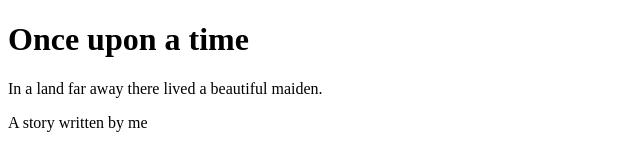
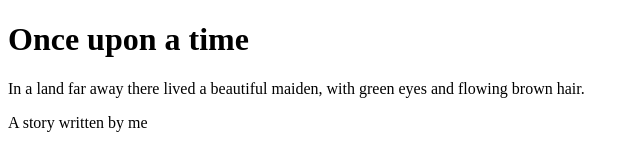
Before and after one commit to brendalong/redesigned-octo-train, a plain HTML site: page index.html in a window 1280 px wide. Shown: the whole page, without its empty margins (0-640 px from the left). Drawn offline with Linux system fonts and the light colour scheme.

Commit message:
added hair and ey color

```diff
--- a/index.html
+++ b/index.html
@@ -8,7 +8,7 @@
 		<h1>Once upon a time</h1>
 	</header>
 	<section>
-		<p>In a land far away there lived a beautiful maiden.</p>
+		<p>In a land far away there lived a beautiful maiden, with green eyes and flowing brown hair.</p>
 	</section>
 	<footer>
 		<p>A story written by me</p>
```
